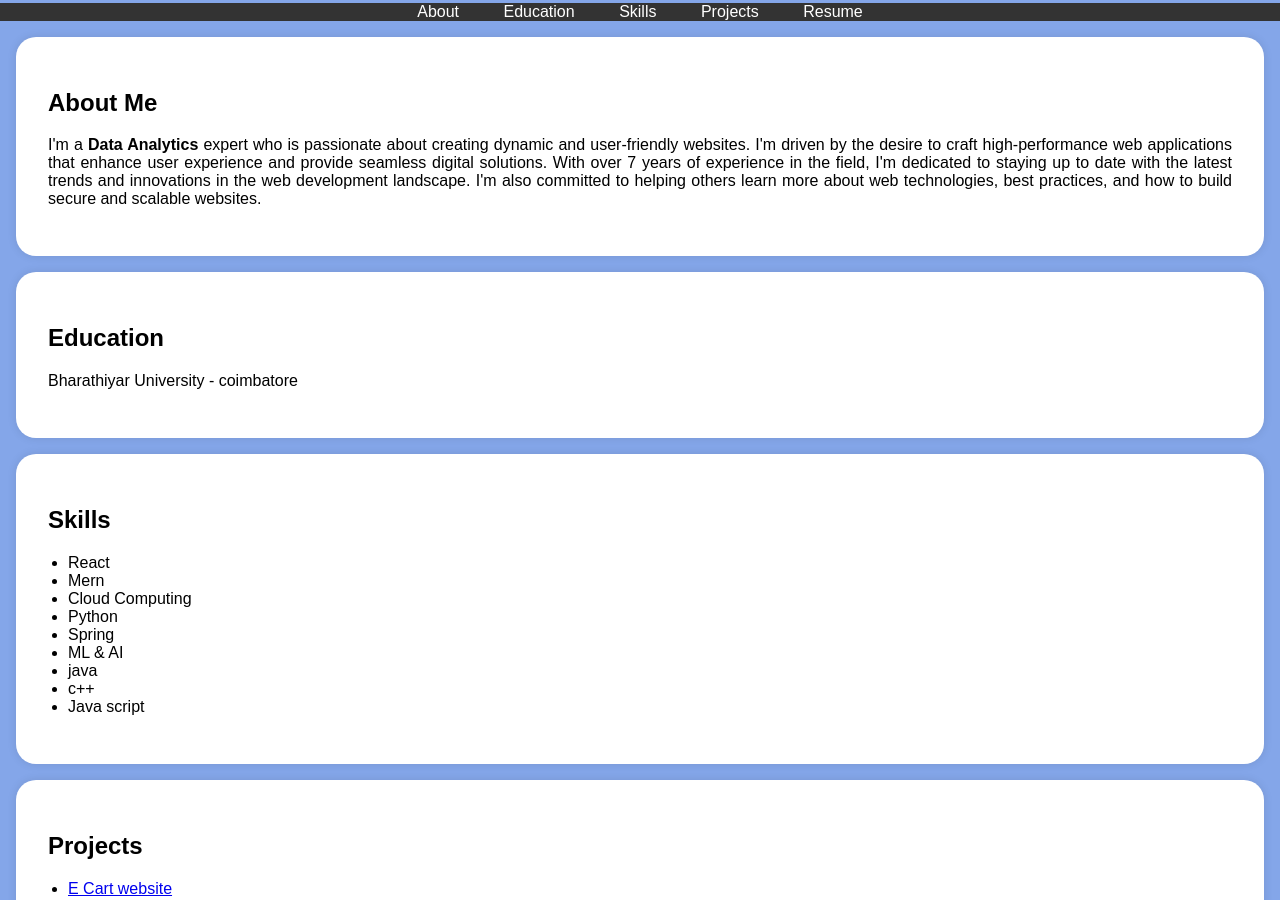
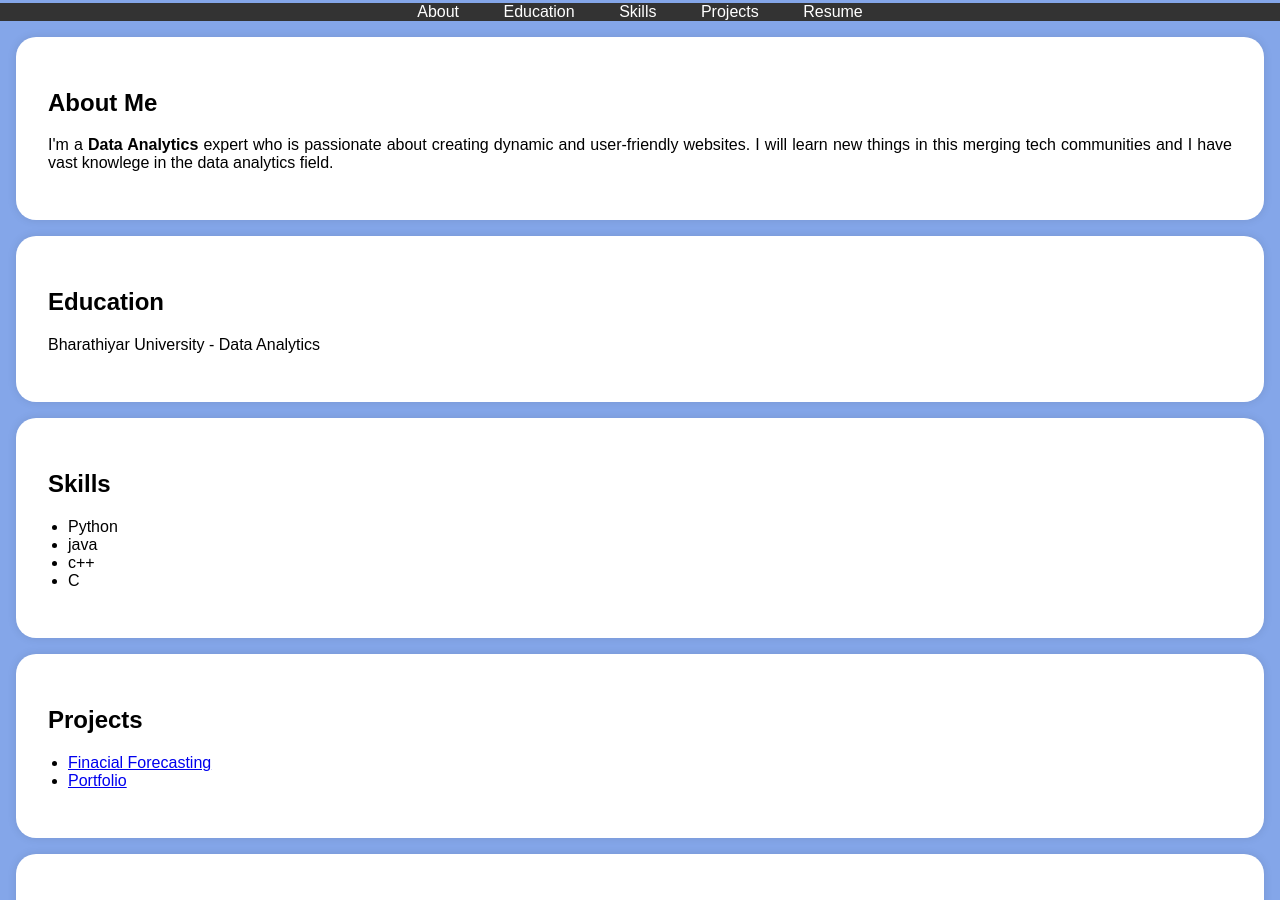
Before and after one commit to varsh704/Digitalportfolio-, a plain HTML site: page index.html in a window 1280 px wide. Shown: the part 210-1110 px from the top of the page. Drawn offline with Linux system fonts and the light colour scheme.

Commit message:
Update index.html
Signed-off-by: varsh704 <vv651328@gmail.com>

```diff
--- a/index.html
+++ b/index.html
@@ -116,11 +116,7 @@
         <div class="section-content">
             <h2>About Me</h2>
             <p>I'm a <b>Data Analytics</b> expert who is passionate about creating dynamic and user-friendly websites.
-                I'm driven by the desire to craft high-performance web applications that enhance user experience and provide
-                 seamless digital solutions. With over 7 years of experience in the field, I'm dedicated to staying up to date
-                 with the latest trends and innovations in the
-                 web development landscape. I'm also committed to helping others learn more about web technologies,
-                 best practices, and how to build secure and scalable websites.</p>
+                I will learn new things in this merging tech communities and I have vast knowlege in the data analytics field.</p>
 
         </div>
     </section>
@@ -128,7 +124,7 @@
     <section id="education">
         <div class="section-content">
             <h2>Education</h2>
-            <p>Bharathiyar University  - coimbatore</p>
+            <p>Bharathiyar University  - Data Analytics</p>
 
 
         </div>
@@ -138,15 +134,10 @@
         <div class="section-content">
             <h2>Skills</h2>
             <ul>
-                <li>React</li>
-                <li>Mern</li>
-                <li>Cloud Computing</li>
                 <li>Python</li>
-                <li>Spring</li>
-                <li>ML & AI</li>
                 <li>java</li>
                 <li>c++</li>
-                <li>Java script</li>
+                <li>C</li>
             </ul>
         </div>
     </section>
@@ -155,7 +146,8 @@
         <div class="section-content">
             <h2>Projects</h2>
             <ul>
-                <li><a href="#">E Cart website</a></li>
+                <li><a href="#">Finacial Forecasting</a></li>
+                <li><a href="#">Portfolio</a></li>
 
                 <!-- Add more project links here -->
             </ul>
```
